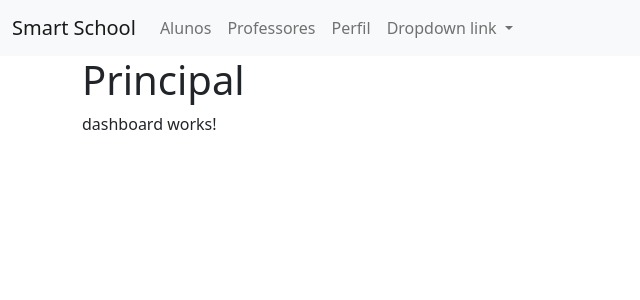
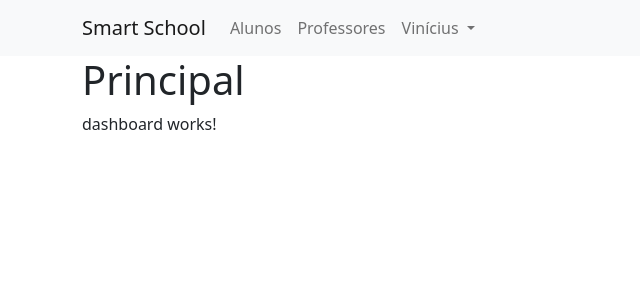
Before and after one commit to AndersonSilvaIt/Angular_NetCore, an Angular app in the folder SmartSchool/: page /dashboard in a window 1280 px wide. Shown: the top 300 px of the page, without its empty margins (0-640 px from the left). Built offline with nearby package versions, Linux system fonts and the light colour scheme.

Commit message:
Implementado um DropDown
Implementado um DropDown

```diff
--- a/SmartSchool/angular.json
+++ b/SmartSchool/angular.json
@@ -24,6 +24,7 @@
               "src/assets"
             ],
             "styles": [
+              "./node_modules/bootstrap/dist/css/bootstrap.min.css",
               "src/styles.css"
             ],
             "scripts": []
@@ -89,6 +90,7 @@
               "src/assets"
             ],
             "styles": [
+              "./node_modules/bootstrap/dist/css/bootstrap.min.css",
               "src/styles.css"
             ],
             "scripts": []
@@ -120,6 +122,7 @@
           }
         }
       }
-    }},
+    }
+  },
   "defaultProject": "SmartSchool"
 }
--- a/SmartSchool/package.json
+++ b/SmartSchool/package.json
@@ -20,7 +20,7 @@
     "@angular/platform-browser-dynamic": "~8.2.11",
     "@angular/router": "~8.2.11",
     "bootstrap": "^5.1.3",
-    "ngx-bootstrap": "^7.1.2",
+    "ngx-bootstrap": "^5.3.2",
     "rxjs": "~6.4.0",
     "tslib": "^1.10.0",
     "zone.js": "~0.9.1"
--- a/SmartSchool/src/app/app.module.ts
+++ b/SmartSchool/src/app/app.module.ts
@@ -8,7 +8,9 @@
 import { PerfilComponent } from './perfil/perfil.component';
 import { DashboardComponent } from './dashboard/dashboard.component';
 import { NavComponent } from './nav/nav.component';
-import { TituloComponent } from './titulo/titulo.component';
+import { TituloComponent } from './titulo/titulo.component'
+import { BrowserAnimationsModule } from '@angular/platform-browser/animations';
+import { BsDropdownModule } from 'ngx-bootstrap/dropdown';
 
 @NgModule({
   declarations: [
@@ -22,7 +24,9 @@
    ],
   imports: [
     BrowserModule,
-    AppRoutingModule
+    AppRoutingModule,
+    BrowserAnimationsModule,
+    BsDropdownModule.forRoot()
   ],
   providers: [],
   bootstrap: [AppComponent]
--- a/SmartSchool/src/app/nav/nav.component.html
+++ b/SmartSchool/src/app/nav/nav.component.html
@@ -1,29 +1,29 @@
 <nav class="navbar navbar-expand-lg navbar-light bg-light">
-  <div class="container-fluid">
-    <a routerLink="dashboard" class="navbar-brand">Smart School</a>
-    <button class="navbar-toggler" type="button" data-bs-toggle="collapse" data-bs-target="#navbarNavDropdown" aria-controls="navbarNavDropdown" aria-expanded="false" aria-label="Toggle navigation">
+  <div class="container">
+    <a routerLink="dashboard" class="navbar-brand" > Smart School </a>
+  <button class="navbar-toggler" type="button" data-toggle="collapse" data-target="#navbarNavDropdown" aria-controls="navbarNavDropdown" aria-expanded="false" aria-label="Toggle navigation">
     <span class="navbar-toggler-icon"></span>
   </button>
   <div class="collapse navbar-collapse" id="navbarNavDropdown">
-      <ul class="navbar-nav">
-        <li class="nav-item">
-          <a routerLink="alunos" routerLinkActive="active" class="nav-link">Alunos </a>
+    <ul class="navbar-nav mr-auto">
+      <li class="nav-item" routerLinkActive="active">
+        <a routerLink="alunos" class="nav-link">Alunos</a>
       </li>
-        <li class="nav-item">
-          <a routerLink="professores" routerLinkActive="active" class="nav-link">Professores</a>
+      <li class="nav-item" routerLinkActive="active">
+        <a routerLink="professores" class="nav-link">Professores</a>
       </li>
-        <li class="nav-item">
-          <a routerLink="perfil" routerLinkActive="active" class="nav-link">Perfil</a>
-        </li>
+    </ul>
+    <ul class="navbar-nav" dropdown>
       <li class="nav-item dropdown">
-          <a class="nav-link dropdown-toggle" href="#" id="navbarDropdownMenuLink" role="button" data-bs-toggle="dropdown" aria-expanded="false">
-            Dropdown link
+        <a id="button-basic" dropdownToggle class="nav-link dropdown-toggle"
+        id="navbarDropdownMenuLink" role="button" style="cursor: pointer"
+        data-toggle="dropdown" aria-haspopup="true" aria-expanded="false">
+          Viní­cius
         </a>
-          <ul class="dropdown-menu" aria-labelledby="navbarDropdownMenuLink">
-            <li><a class="dropdown-item" href="#">Action</a></li>
-            <li><a class="dropdown-item" href="#">Another action</a></li>
-            <li><a class="dropdown-item" href="#">Something else here</a></li>
-          </ul>
+        <div id="dropdown-basic" *dropdownMenu  class="dropdown-menu" aria-labelledby="navbarDropdownMenuLink">
+          <a routerLink="perfil" class="dropdown-item" href="#">Perfil</a>
+          <a class="dropdown-item" href="#">Sair</a>
+        </div>
       </li>
     </ul>
   </div>
```
Also changed, not shown: 2 other files (tests, documents, lock files or other folders). Lines whose indentation alone changed are shown as unchanged.
